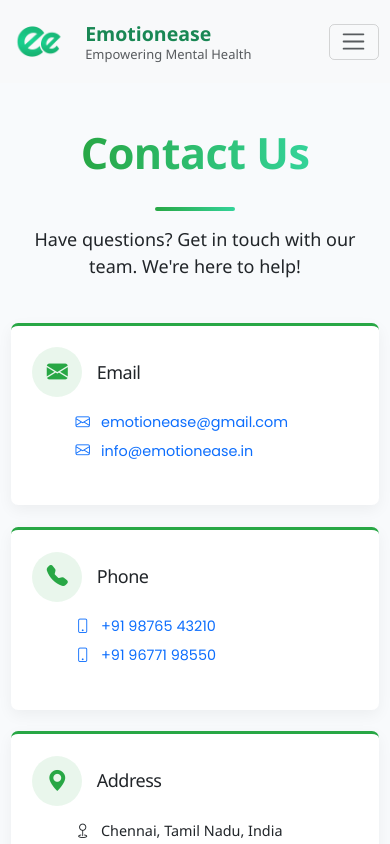
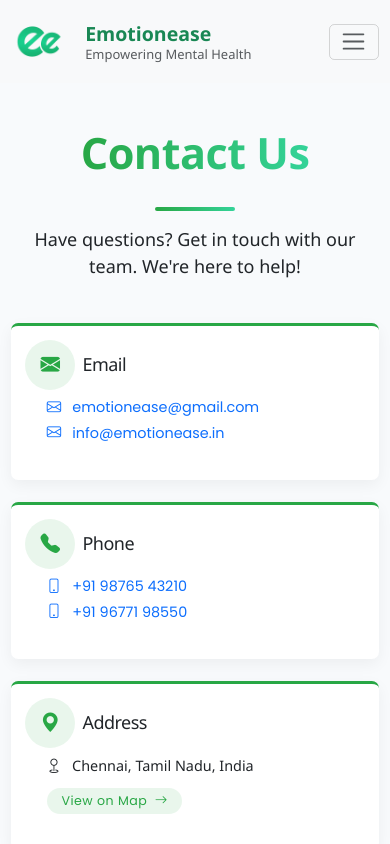
Before and after one commit to EmotionEase-dev/emotionease-Website, a React (Vite) app: page /contact in a window 390 px wide. Shown: the top 844 px of the page. Built offline with nearby package versions, Linux system fonts and the light colour scheme; a web font is replaced by a local one.

Commit message:
Improve responsive scrool behaviour New targat page

```diff
--- a/pages/About.css
+++ b/pages/About.css
@@ -327,6 +327,7 @@
   height: 100%;
   opacity: 0;
   transform: translateY(20px);
+  animation: pulse 6s infinite ease-in-out;
 }
 
 .method-card:nth-child(1) { animation: fadeInUp 0.6s ease 0.5s forwards; }
--- a/pages/ContactUs.jsx
+++ b/pages/ContactUs.jsx
@@ -82,23 +82,23 @@ const ContactUs = () => {
 
           <div className="row g-4 mb-5">
   {/* Email */}
-            <div className="col-md-4">
+  <div className="col-lg-4 col-md-6">
     <div
-                className="contact-method p-4 h-100"
+      className="contact-method p-3 p-md-4 h-100"
       onMouseEnter={() => setIsHovering('email')}
       onMouseLeave={() => setIsHovering(false)}
     >
-                <div className="d-flex align-items-center mb-3">
+      <div className="d-flex align-items-center mb-2 mb-md-3">
         <div className={`icon-wrapper ${isHovering === 'email' ? 'pulse' : ''}`}>
-                    <i className="bi bi-envelope-fill fs-3"></i>
+          <i className="bi bi-envelope-fill fs-4 fs-md-3"></i>
         </div>
-                  <h3 className="h5 mb-0 ms-3">Email</h3>
+        <h3 className="h5 mb-0 ms-2 ms-md-3">Email</h3>
       </div>
-                <div className="ps-5">
-                  <a href="mailto:emotionease@gmail.com" className="d-block text-decoration-none mb-2 transition-all">
+      <div className="ps-4 ps-md-5">
+        <a href="mailto:emotionease@gmail.com" className="d-block text-decoration-none mb-1 mb-md-2 transition-all small-text">
           <i className="bi bi-envelope me-2"></i> emotionease@gmail.com
         </a>
-                  <a href="mailto:info@emotionease.in" className="d-block text-decoration-none transition-all">
+        <a href="mailto:info@emotionease.in" className="d-block text-decoration-none transition-all small-text">
           <i className="bi bi-envelope me-2"></i> info@emotionease.in
         </a>
       </div>
@@ -106,23 +106,23 @@ const ContactUs = () => {
   </div>
 
   {/* Phone */}
-            <div className="col-md-4">
+  <div className="col-lg-4 col-md-6">
     <div
-                className="contact-method p-4 h-100"
+      className="contact-method p-3 p-md-4 h-100"
       onMouseEnter={() => setIsHovering('phone')}
       onMouseLeave={() => setIsHovering(false)}
     >
-                <div className="d-flex align-items-center mb-3">
+      <div className="d-flex align-items-center mb-2 mb-md-3">
         <div className={`icon-wrapper ${isHovering === 'phone' ? 'pulse' : ''}`}>
-                    <i className="bi bi-telephone-fill fs-3"></i>
+          <i className="bi bi-telephone-fill fs-4 fs-md-3"></i>
         </div>
-                  <h3 className="h5 mb-0 ms-3">Phone</h3>
+        <h3 className="h5 mb-0 ms-2 ms-md-3">Phone</h3>
       </div>
-                <div className="ps-5">
-                  <a href="tel:+919876543210" className="d-block text-decoration-none mb-2 transition-all">
+      <div className="ps-4 ps-md-5">
+        <a href="tel:+919876543210" className="d-block text-decoration-none mb-1 mb-md-2 transition-all small-text">
           <i className="bi bi-phone me-2"></i> +91 98765 43210
         </a>
-                  <a href="tel:+911234567890" className="d-block text-decoration-none transition-all">
+        <a href="tel:+911234567890" className="d-block text-decoration-none transition-all small-text">
           <i className="bi bi-phone me-2"></i> +91 96771 98550
         </a>
       </div>
@@ -130,27 +130,27 @@ const ContactUs = () => {
   </div>
 
   {/* Address */}
-            <div className="col-md-4">
+  <div className="col-lg-4 col-md-12">
     <div
-                className="contact-method p-4 h-100"
+      className="contact-method p-3 p-md-4 h-100"
       onMouseEnter={() => setIsHovering('address')}
       onMouseLeave={() => setIsHovering(false)}
     >
-                <div className="d-flex align-items-center mb-3">
+      <div className="d-flex align-items-center mb-2 mb-md-3">
         <div className={`icon-wrapper ${isHovering === 'address' ? 'pulse' : ''}`}>
-                    <i className="bi bi-geo-alt-fill fs-3"></i>
+          <i className="bi bi-geo-alt-fill fs-4 fs-md-3"></i>
         </div>
-                  <h3 className="h5 mb-0 ms-3">Address</h3>
+        <h3 className="h5 mb-0 ms-2 ms-md-3">Address</h3>
       </div>
-                <div className="ps-5">
-                  <p className="mb-0">
+      <div className="ps-4 ps-md-5">
+        <p className="mb-1 mb-md-2 small-text">
           <i className="bi bi-geo me-2"></i> Chennai, Tamil Nadu, India
         </p>
         <a
           href="https://maps.google.com"
           target="_blank"
           rel="noopener noreferrer"
-                    className="btn btn-sm mt-3 map-btn"
+          className="btn btn-sm mt-2 mt-md-3 map-btn"
         >
           View on Map <i className="bi bi-arrow-right ms-1"></i>
         </a>
--- a/pages/Home.jsx
+++ b/pages/Home.jsx
@@ -764,12 +764,14 @@ const Home = () => {
             </motion.p>
             <motion.div className="d-flex justify-content-center gap-3 flex-wrap" variants={itemVariants}>
               <motion.div whileHover={{ scale: 1.02 }} whileTap={{ scale: 0.98 }}>
-                <Link
-                  to="https://forms.gle/YbcSchKPpTkaxu1ZA"
+                <a
+                  href="https://forms.gle/YbcSchKPpTkaxu1ZA"
+                  target="_blank"
+                  rel="noopener noreferrer"
                   className="btn btn-success btn-lg px-4 py-3 fw-medium"
                 >
                   Book My Free First Session <i className="bi bi-arrow-right ms-2"></i>
-                </Link>
+                </a>
               </motion.div>
               <motion.div whileHover={{ scale: 1.02 }} whileTap={{ scale: 0.98 }}>
               </motion.div>
```
Lines whose indentation alone changed are shown as unchanged.
